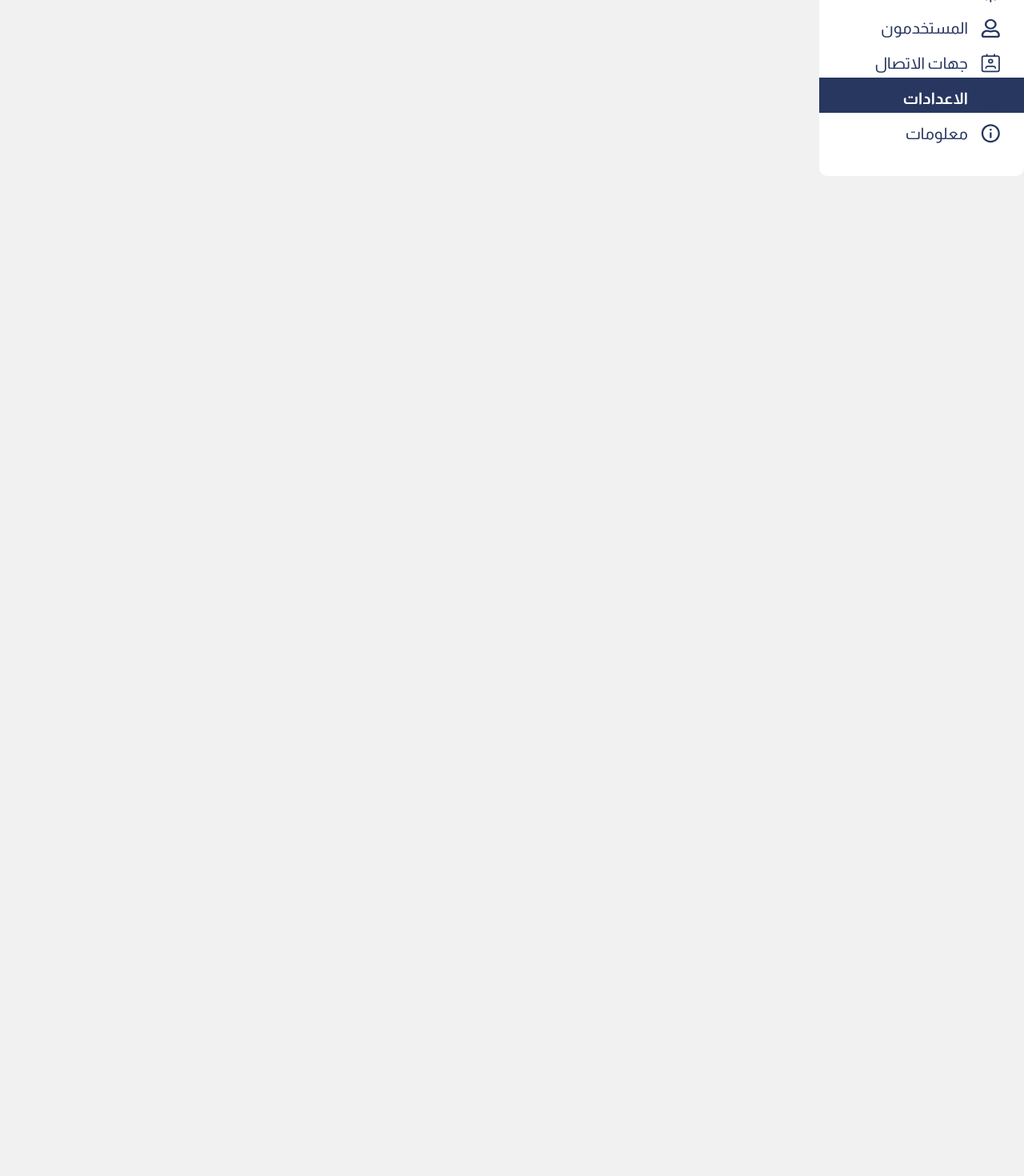
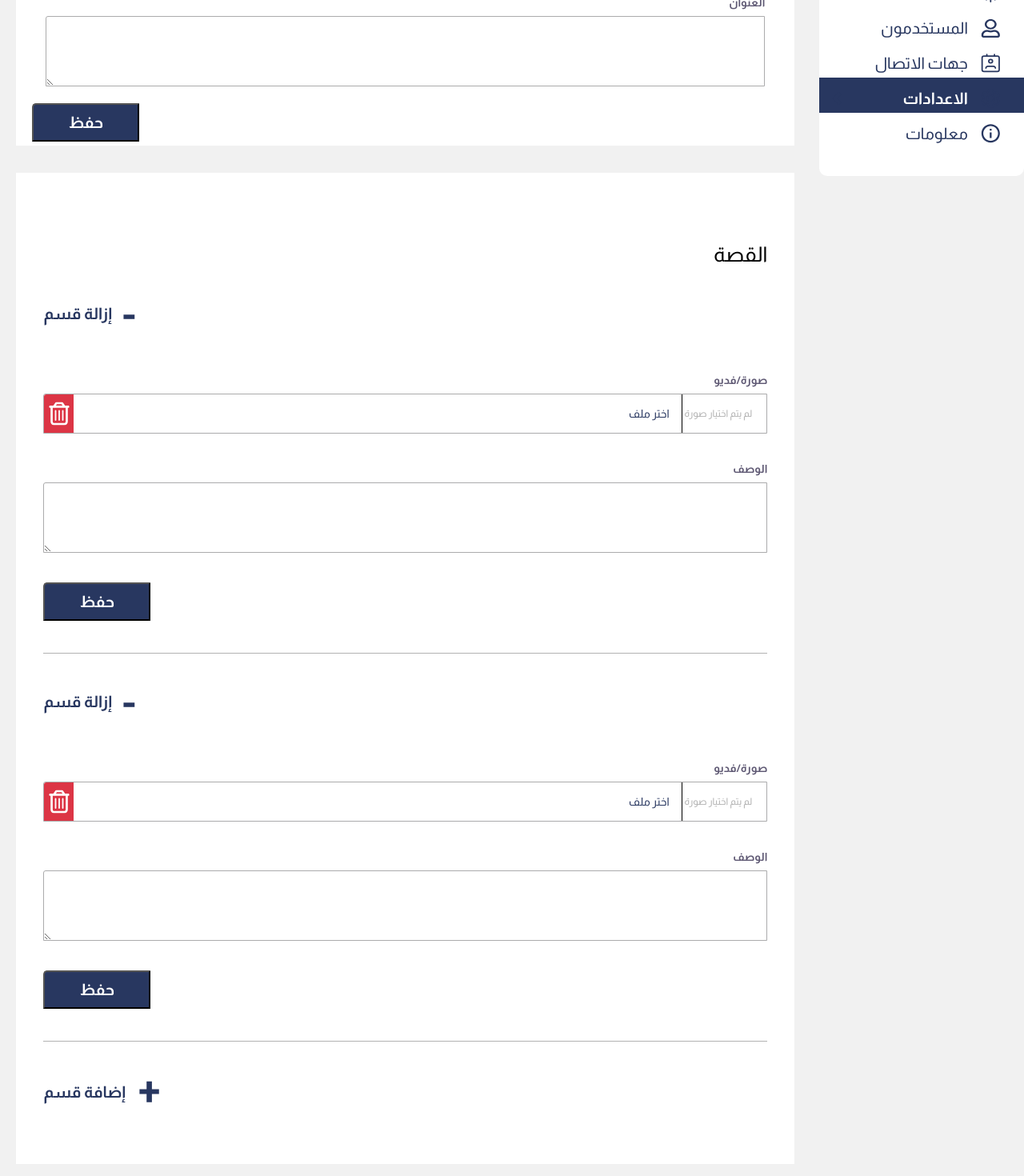
Before and after one commit to HindAljendy/Siria_Herbs_Dashbord, a React (Vite) app: page /settings/pages_settings/home in a window 1280 px wide. Shown: the part 480-1950 px from the top of the page at 80% size. Before the commit the page ends 800 px from the top, so only its background shows below. Built offline with nearby package versions, Linux system fonts and the light colour scheme; a web font is replaced by a local one.

Commit message:
Setting Home Page

```diff
--- a/src/componnents/SettingHome/SettingHome.css
+++ b/src/componnents/SettingHome/SettingHome.css
@@ -0,0 +1,5 @@
+.YS-setting-home {
+    display: flex;
+    flex-direction: column;
+    gap: 34px;
+}
--- a/src/componnents/SettingHome/SettingHome.tsx
+++ b/src/componnents/SettingHome/SettingHome.tsx
@@ -1,9 +1,16 @@
 import React from 'react'
 import './SettingHome.css'
+import { Story } from '../Story/Story'
+import { Evaluation } from '../Evaluation/Evaluation'
+import PageHeaderForm from '../Form/PageHeaderForm/PageHeaderForm'
 
 const SettingHome = () => {
   return (
-    <div>SettingHome</div>
+    <div className='YS-setting-home'>
+    <PageHeaderForm />
+    <Story />
+    <Evaluation />
+    </div>
   )
 }
 
--- /dev/null
+++ b/src/componnents/Story/Story.css
@@ -0,0 +1,14 @@
+.story-section {
+    background-color: #FFFFFF;
+    padding: 0 34px;
+}
+
+.story-section .YS-form-header {
+    color: #000000;
+    font-family: Almarai;
+    font-size: 26px;
+    font-weight: 400;
+    line-height: 26px;
+    padding-top: 89px;
+    margin-bottom: 36px;
+}
--- /dev/null
+++ b/src/componnents/Story/Story.tsx
@@ -0,0 +1,20 @@
+import React from 'react'
+import './Story.css'
+import { StoryForm } from '../StoryForm/StoryForm'
+
+export const Story = () => {
+    return (
+        <div className='story-section'>
+            <div className='YS-form-header'>القصة</div>
+            <StoryForm />
+            <StoryForm />
+            <div className="YS-left">
+                <a href='' className="YS-add-form" >
+                    <svg width="25" height="27" viewBox="0 0 25 27" fill="none" xmlns="http://www.w3.org/2000/svg">
+                        <path d="M0.390625 10.4873V16.6152H24.7559V10.4873H0.390625ZM9.22852 0.84375V26.7227H15.8936V0.84375H9.22852Z" fill="#283760" />
+                    </svg> <span> إضافة قسم</span>
+                </a>
+            </div>
+        </div>
+    )
+}
--- a/src/componnents/StoryForm/StoryForm.tsx
+++ b/src/componnents/StoryForm/StoryForm.tsx
@@ -1,8 +1,6 @@
 import React from 'react'
-import './StoryForm.css'
 import ImageUpload from '../Form/ImageUpload/ImageUpload '
 import TextArea from '../Form/TextArea/TextArea'
-// import { FaTrash } from 'react-icons/fa'
 
 export const StoryForm = () => {
   return (
--- a/src/pages/Main/Main.tsx
+++ b/src/pages/Main/Main.tsx
@@ -1,13 +1,8 @@
 import React from 'react'
-// import { StoryForm } from '../../componnents/StoryForm/StoryForm'
-// import EvaluationForm from '../../componnents/EvaluationForm/EvaluationForm'
-import { Evaluation } from '../../componnents/Evaluation/Evaluation'
 
 const Main = () => {
   return (
-    // <div>Main</div>
-    <Evaluation />
-
+    <div>Main</div>
   )
 }
 
```
